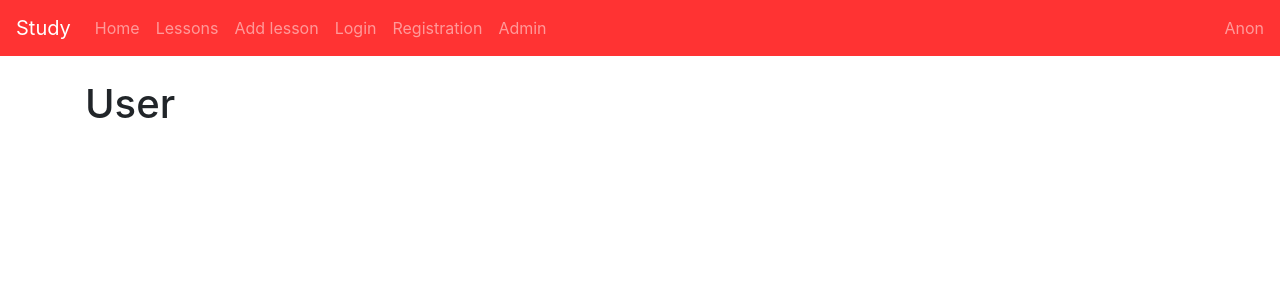
After one commit to DinarKH/Study_web, a Django app: template templates/user_profile.html in a window 1280 px wide. The commit adds this page. Shown: the top 300 px of the page. Run offline with Django 3.2, Linux system fonts and the light colour scheme; the template is opened without the code that fills it, so the values that code supplies are empty; parts of the project's set-up code (start-up, migrations or seed data) failed here and were passed over; some libraries are stand-ins or nearby versions.

Commit message:
add user profile

```diff
--- a/Study/urls.py
+++ b/Study/urls.py
@@ -12,10 +12,12 @@ urlpatterns = [
     re_path(r'^lessons/(?P<number>\d+)/$', views.lessons_detail),
     re_path(r'^registration/$', views.registration),
     re_path(r'^change_password/$', views.changePassword),
-    re_path(r'^password_reset/$', PasswordResetView.as_view(),name='password_reset'),
+    re_path(r'^password_reset/$', PasswordResetView.as_view(), name='password_reset'),
     re_path(r'^password_reset/done/$', PasswordResetDoneView.as_view(), name='password_reset_done'),
-    re_path(r'^reset/(?P<uidb64>[0-9A-Za-z_\-]+)/(?P<token>[0-9A-Za-z]{1,13}-[0-9A-Za-z]{1,20})/$', PasswordResetConfirmView.as_view(), name='password_reset_confirm'),
+    re_path(r'^reset/(?P<uidb64>[0-9A-Za-z_\-]+)/(?P<token>[0-9A-Za-z]{1,13}-[0-9A-Za-z]{1,20})/$',
+            PasswordResetConfirmView.as_view(), name='password_reset_confirm'),
     re_path(r'^reset/done/$', PasswordResetDoneView.as_view(), name='password_reset_done'),
-    # re_path(r'^user_page/$',)
+    re_path(r'^user_profile/$', views.userProfile),
+    re_path(r'^add_lesson/$', views.addLesson),
     re_path(r'^', views.home),
 ]
--- a/Study/views.py
+++ b/Study/views.py
@@ -71,3 +71,7 @@ def changePassword(request):
         return render(request, 'change_password.html', {
             'form': form,
         })
+
+def userProfile(request):
+    return render(request, 'user_profile.html',{
+    })
--- a/templates/base.html
+++ b/templates/base.html
@@ -6,14 +6,16 @@
     <meta charset="utf-8">
     <meta name="viewport" content="width=device-width, initial-scale=1, shrink-to-fit=no">
     <!-- Bootstrap CSS -->
-	<link rel="stylesheet" href="https://stackpath.bootstrapcdn.com/bootstrap/4.1.3/css/bootstrap.min.css" integrity="sha384-MCw98/SFnGE8fJT3GXwEOngsV7Zt27NXFoaoApmYm81iuXoPkFOJwJ8ERdknLPMO" crossorigin="anonymous">
+    <link rel="stylesheet" href="https://stackpath.bootstrapcdn.com/bootstrap/4.1.3/css/bootstrap.min.css"
+          integrity="sha384-MCw98/SFnGE8fJT3GXwEOngsV7Zt27NXFoaoApmYm81iuXoPkFOJwJ8ERdknLPMO" crossorigin="anonymous">
     <link rel="stylesheet" href="{% static 'style.css' %}" type="text/css">
     <title>Base</title>
 </head>
 <body>
 <nav class="navbar navbar-expand-lg navbar-dark" style="background-color: #ff3333;">
     <a class="navbar-brand" href="/">Study</a>
-		<button class="navbar-toggler" type="button" data-toggle="collapse" data-target="#navbarNavDropdown" aria-controls="navbarNavDropdown" aria-expanded="false" aria-label="Toggle navigation">
+    <button class="navbar-toggler" type="button" data-toggle="collapse" data-target="#navbarNavDropdown"
+            aria-controls="navbarNavDropdown" aria-expanded="false" aria-label="Toggle navigation">
         <span class="navbar-toggler-icon"></span>
     </button>
     <div class="collapse navbar-collapse" id="navbarNavDropdown">
@@ -23,6 +25,9 @@
             </li>
             <li class="nav-item">
                 <a class="nav-link" href="/lessons/">Lessons</a>
+            </li>
+            <li class="nav-item">
+                <a class="nav-link" href="/add_lessons/">Add lesson</a>
             </li>
             {% if not user.is_authenticated %}
                 <li class="nav-item">
@@ -43,6 +48,7 @@
                 <a class="nav-link" href="/admin/">Admin</a>
             </li>
         </ul>
+        <a href="/user_profile/">
             <span class="navbar-text">
                 {% if not user.is_authenticated %}
                     Anon
@@ -50,6 +56,7 @@
                     {{ user.username }}
                 {% endif %}
             </span>
+        </a>
     </div>
 </nav>
 <br>
@@ -58,8 +65,14 @@
 </div>
 <!-- Optional JavaScript -->
 <!-- jQuery first, then Popper.js, then Bootstrap JS -->
-	<script src="https://code.jquery.com/jquery-3.3.1.slim.min.js" integrity="sha384-q8i/X+965DzO0rT7abK41JStQIAqVgRVzpbzo5smXKp4YfRvH+8abtTE1Pi6jizo" crossorigin="anonymous"></script>
-	<script src="https://cdnjs.cloudflare.com/ajax/libs/popper.js/1.14.3/umd/popper.min.js" integrity="sha384-ZMP7rVo3mIykV+2+9J3UJ46jBk0WLaUAdn689aCwoqbBJiSnjAK/l8WvCWPIPm49" crossorigin="anonymous"></script>
-	<script src="https://stackpath.bootstrapcdn.com/bootstrap/4.1.3/js/bootstrap.min.js" integrity="sha384-ChfqqxuZUCnJSK3+MXmPNIyE6ZbWh2IMqE241rYiqJxyMiZ6OW/JmZQ5stwEULTy" crossorigin="anonymous"></script>
+<script src="https://code.jquery.com/jquery-3.3.1.slim.min.js"
+        integrity="sha384-q8i/X+965DzO0rT7abK41JStQIAqVgRVzpbzo5smXKp4YfRvH+8abtTE1Pi6jizo"
+        crossorigin="anonymous"></script>
+<script src="https://cdnjs.cloudflare.com/ajax/libs/popper.js/1.14.3/umd/popper.min.js"
+        integrity="sha384-ZMP7rVo3mIykV+2+9J3UJ46jBk0WLaUAdn689aCwoqbBJiSnjAK/l8WvCWPIPm49"
+        crossorigin="anonymous"></script>
+<script src="https://stackpath.bootstrapcdn.com/bootstrap/4.1.3/js/bootstrap.min.js"
+        integrity="sha384-ChfqqxuZUCnJSK3+MXmPNIyE6ZbWh2IMqE241rYiqJxyMiZ6OW/JmZQ5stwEULTy"
+        crossorigin="anonymous"></script>
 </body>
 </html>
--- /dev/null
+++ b/templates/user_profile.html
@@ -0,0 +1,6 @@
+{% extends 'base.html' %}
+
+{% block body %}
+    <h1>User</h1>
+    {{ user.username }}
+{% endblock %}
```
Lines whose indentation alone changed are shown as unchanged.
